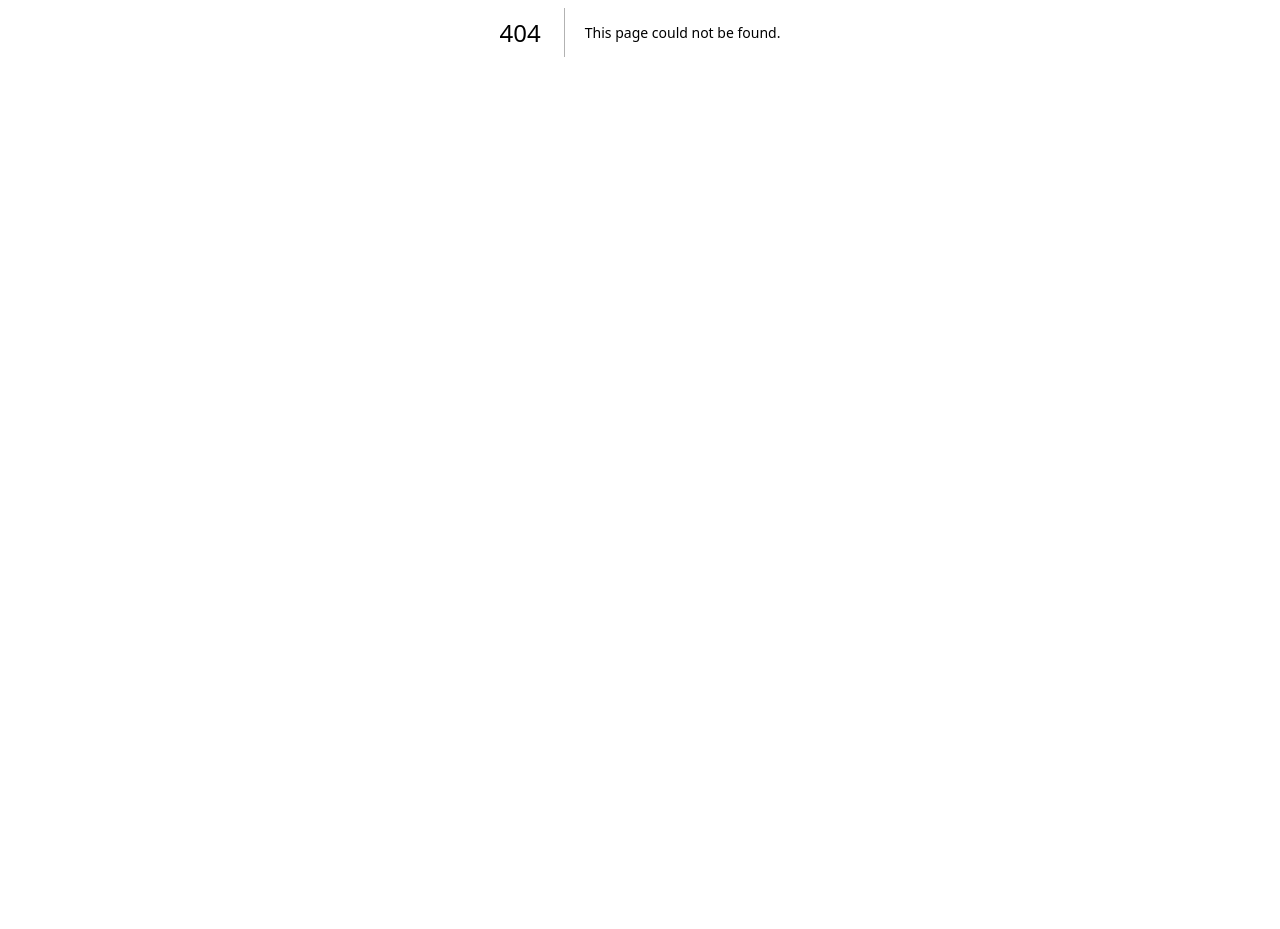
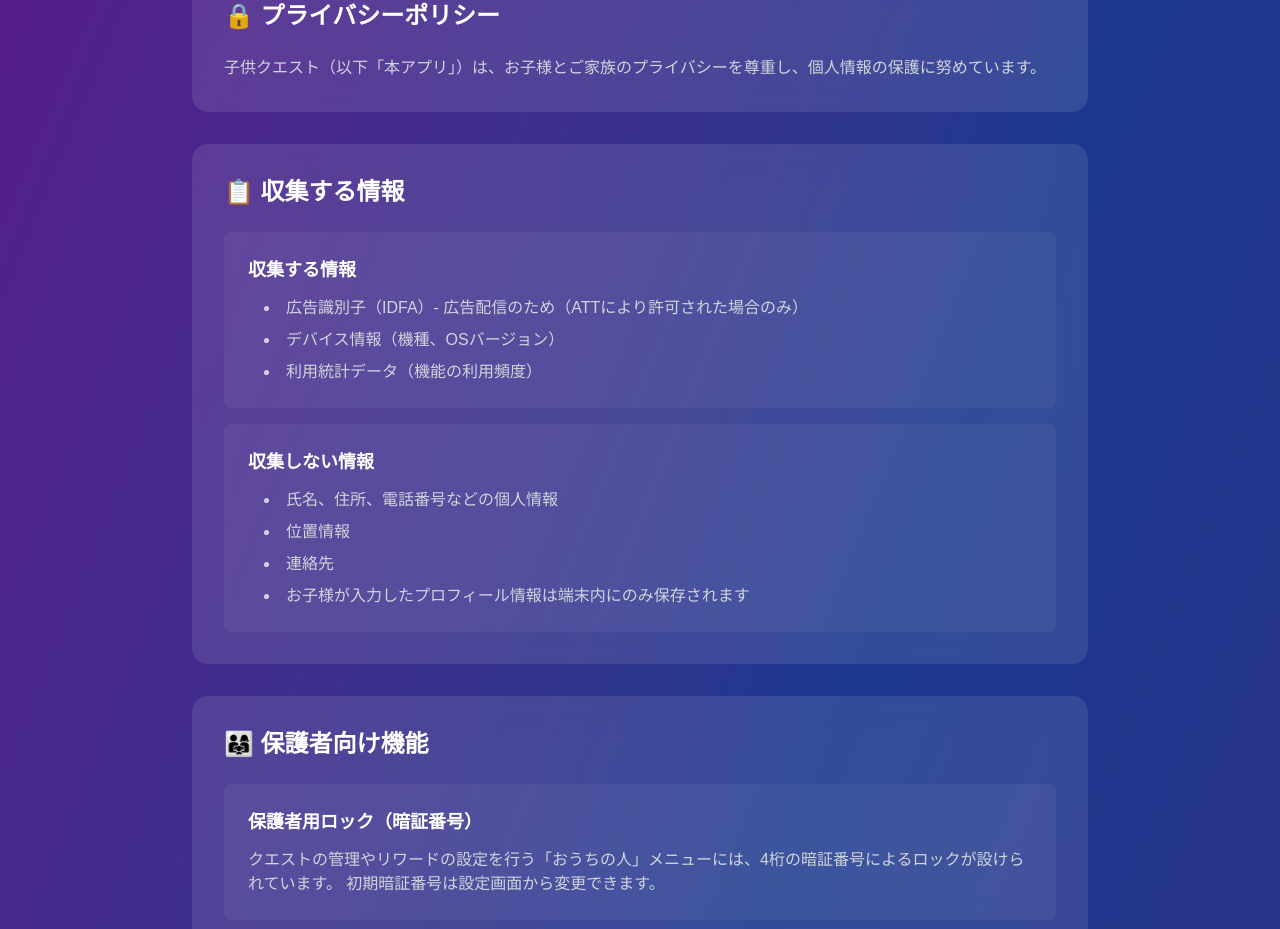
Before and after one commit to elfpoker0301-glitch/NightAppsHP, a Next.js app: page /kodomo-quest/privacy in a window 1280 px wide. Before the commit this address had no page. Shown: the part 368-1297 px from the top of the page. Before the commit the page ends 800 px from the top, so only its background shows below. Built offline with nearby package versions, Linux system fonts and the light colour scheme.

Commit message:
Add missing privacy policy page for 子供クエスト
App Store review rejected the app (Guideline 5.1.4(b)) because the
registered Privacy Policy URL for the Kids-category app returned 404.

```diff
--- /dev/null
+++ b/src/app/kodomo-quest/privacy/page.tsx
@@ -0,0 +1,121 @@
+import Layout from "../../components/Layout";
+
+export default function KodomoQuestPrivacy() {
+  return (
+    <Layout
+      title="子供クエスト - プライバシーポリシー"
+      description="個人情報の取り扱いについて"
+    >
+      <div className="max-w-4xl mx-auto">
+        <section className="bg-white/10 backdrop-blur-lg rounded-2xl p-8 mb-8">
+          <h2 className="text-2xl font-bold text-white mb-6">🔒 プライバシーポリシー</h2>
+          <p className="text-gray-300">
+            子供クエスト（以下「本アプリ」）は、お子様とご家族のプライバシーを尊重し、個人情報の保護に努めています。
+          </p>
+        </section>
+
+        <section className="bg-white/10 backdrop-blur-lg rounded-2xl p-8 mb-8">
+          <h2 className="text-2xl font-bold text-white mb-6">📋 収集する情報</h2>
+          <div className="text-gray-300 space-y-4">
+            <div className="bg-white/5 rounded-lg p-6">
+              <h3 className="text-lg font-semibold text-white mb-3">収集する情報</h3>
+              <ul className="list-disc list-inside space-y-2 ml-4">
+                <li>広告識別子（IDFA）- 広告配信のため（ATTにより許可された場合のみ）</li>
+                <li>デバイス情報（機種、OSバージョン）</li>
+                <li>利用統計データ（機能の利用頻度）</li>
+              </ul>
+            </div>
+            <div className="bg-white/5 rounded-lg p-6">
+              <h3 className="text-lg font-semibold text-white mb-3">収集しない情報</h3>
+              <ul className="list-disc list-inside space-y-2 ml-4">
+                <li>氏名、住所、電話番号などの個人情報</li>
+                <li>位置情報</li>
+                <li>連絡先</li>
+                <li>お子様が入力したプロフィール情報は端末内にのみ保存されます</li>
+              </ul>
+            </div>
+          </div>
+        </section>
+
+        <section className="bg-white/10 backdrop-blur-lg rounded-2xl p-8 mb-8">
+          <h2 className="text-2xl font-bold text-white mb-6">👨‍👩‍👧 保護者向け機能</h2>
+          <div className="text-gray-300 space-y-4">
+            <div className="bg-white/5 rounded-lg p-6">
+              <h3 className="text-lg font-semibold text-white mb-3">保護者用ロック（暗証番号）</h3>
+              <p>
+                クエストの管理やリワードの設定を行う「おうちの人」メニューには、4桁の暗証番号によるロックが設けられています。
+                初期暗証番号は設定画面から変更できます。
+              </p>
+            </div>
+            <div className="bg-white/5 rounded-lg p-6">
+              <h3 className="text-lg font-semibold text-white mb-3">広告表示について</h3>
+              <p>
+                本アプリは「おうちの人」メニュー内（保護者用ロックの先）でのみ広告を表示し、
+                お子様が直接操作する画面では広告を表示しません。
+              </p>
+            </div>
+          </div>
+        </section>
+
+        <section className="bg-white/10 backdrop-blur-lg rounded-2xl p-8 mb-8">
+          <h2 className="text-2xl font-bold text-white mb-6">💾 データの保存</h2>
+          <div className="text-gray-300 space-y-4">
+            <div className="bg-white/5 rounded-lg p-6">
+              <h3 className="text-lg font-semibold text-white mb-3">ローカル保存</h3>
+              <p>お子様のプロフィールやクエストの進捗は、すべて端末内に保存されます。</p>
+            </div>
+            <div className="bg-white/5 rounded-lg p-6">
+              <h3 className="text-lg font-semibold text-white mb-3">クラウド保存</h3>
+              <p>本アプリは、クラウド上にお子様のデータを保存しません。すべての処理は端末内で完結します。</p>
+            </div>
+          </div>
+        </section>
+
+        <section className="bg-white/10 backdrop-blur-lg rounded-2xl p-8 mb-8">
+          <h2 className="text-2xl font-bold text-white mb-6">🛡️ 情報の利用目的</h2>
+          <ul className="list-disc list-inside text-gray-300 space-y-2 ml-4">
+            <li>アプリの機能提供</li>
+            <li>サービスの改善</li>
+            <li>サポート対応</li>
+            <li>保護者向けメニュー内での広告の表示と最適化</li>
+          </ul>
+        </section>
+
+        <section className="bg-white/10 backdrop-blur-lg rounded-2xl p-8 mb-8">
+          <h2 className="text-2xl font-bold text-white mb-6">👶 子供のプライバシー</h2>
+          <p className="text-gray-300">
+            本アプリは13歳未満のお子様も利用対象としていますが、お子様から個人を特定できる情報を収集することはありません。
+            広告は保護者用ロックの先にのみ表示され、お子様が直接広告に接触することはありません。
+          </p>
+        </section>
+
+        <section className="bg-white/10 backdrop-blur-lg rounded-2xl p-8 mb-8">
+          <h2 className="text-2xl font-bold text-white mb-6">🔄 ポリシーの変更</h2>
+          <p className="text-gray-300">
+            本ポリシーは予告なく変更される場合があります。変更内容はアプリ内またはウェブサイトでお知らせします。
+            定期的に本ページを確認することをお勧めします。
+          </p>
+        </section>
+
+        <section className="bg-white/10 backdrop-blur-lg rounded-2xl p-8">
+          <h2 className="text-2xl font-bold text-white mb-6">📩 お問い合わせ</h2>
+          <div className="text-gray-300 space-y-4">
+            <p>プライバシーに関するご質問は以下までご連絡ください。</p>
+            <div className="bg-white/5 rounded-lg p-6">
+              <p><strong className="text-white">開発者：</strong>HIDETA UTSUNO</p>
+              <p className="mt-2">
+                <strong className="text-white">Email：</strong>
+                <a href="mailto:support@liv-jpn.com" className="text-orange-300 hover:text-orange-200 transition-colors">
+                  support@liv-jpn.com
+                </a>
+              </p>
+              <p className="mt-4 pt-4 border-t border-white/10">
+                <strong className="text-white">最終更新日：</strong>2026年6月23日
+              </p>
+            </div>
+          </div>
+        </section>
+      </div>
+    </Layout>
+  );
+}
```
